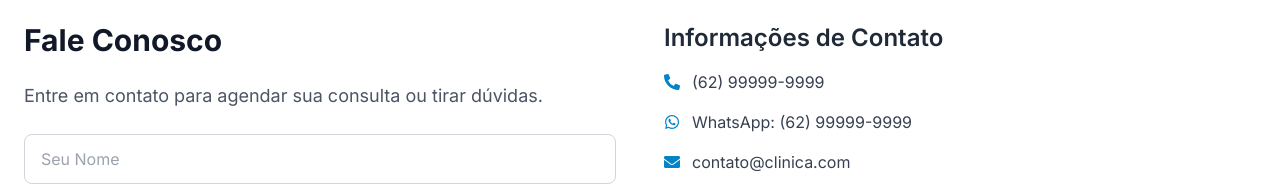
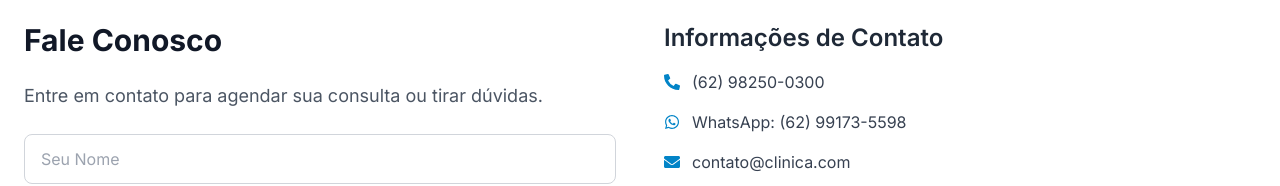
Before and after one commit to gigliozzi/haroldo-psiquiatra, a Next.js app: page / in a window 1280 px wide. Shown: the part 4616-4802 px from the top of the page. Built offline with nearby package versions, Linux system fonts and the light colour scheme; no server answers.

Commit message:
Alteração no component Contato

```diff
--- a/src/app/components/Contato.tsx
+++ b/src/app/components/Contato.tsx
@@ -91,11 +91,11 @@ export default function Contato() {
           <ul className="space-y-4 mb-8">
             <li className="flex items-center gap-3 text-gray-700">
               <FaPhoneAlt className="text-sky-600" />
-              <span suppressHydrationWarning>(62) 99999-9999</span>
+              <span suppressHydrationWarning>(62) 98250-0300</span>
             </li>
             <li className="flex items-center gap-3 text-gray-700">
               <FaWhatsapp className="text-sky-600" />
-              <span suppressHydrationWarning>WhatsApp: (62) 99999-9999</span>
+              <span suppressHydrationWarning>WhatsApp: (62) 99173-5598</span>
             </li>
             <li className="flex items-center gap-3 text-gray-700">
               <FaEnvelope className="text-sky-600" />
```
